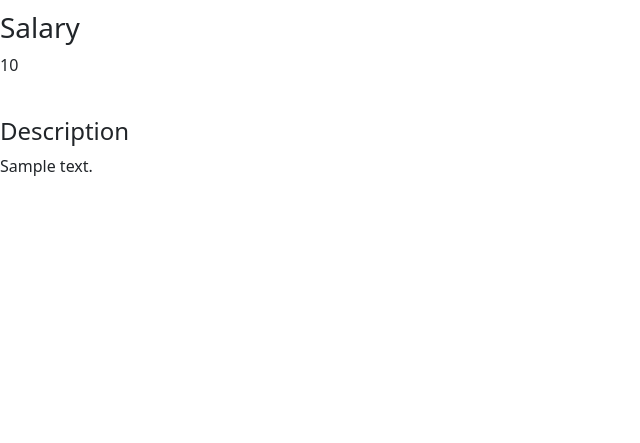
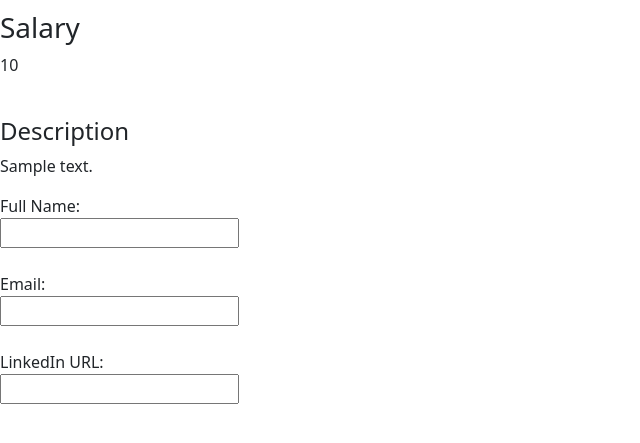
Before and after one commit to hashimtu/webcar, a Flask app: template templates/jobpage.html in a window 1280 px wide. Shown: the part 171-614 px from the top of the page, without its empty margins (0-640 px from the left). Run offline with Flask 3, Linux system fonts and the light colour scheme; the template is opened without the code that fills it: most values are stand-ins (such as "Sample title", 1, 10 or a date in 2020); parts of the project's set-up code (start-up, migrations or seed data) failed here and were passed over.

Commit message:
application form

```diff
--- /dev/null
+++ b/templates/application_form.html
@@ -0,0 +1,14 @@
+<div clas="mb=3">
+    <form>
+
+      <label for="full_name">Full Name:</label><br>
+      <input type="text" id="full_name">
+        <br><br>
+      <label for="email">Email:</label><br>
+      <input type="email" id="email" name="email">
+      <br><br>
+      <label for="linkedin_url">LinkedIn URL:</label><br>
+      <input type="url" id="linkedin_url"
+  <br>
+    </form>
+</div>
--- a/templates/jobpage.html
+++ b/templates/jobpage.html
@@ -20,6 +20,7 @@
     <h4>Description</h4>
     <p>{{job['description']}}</p>
   </div>
+    {%include 'application_form.html'%}
 
   </body>
 </html>
```
Also changed, not shown: templates/home.html (line endings or trailing spaces).
